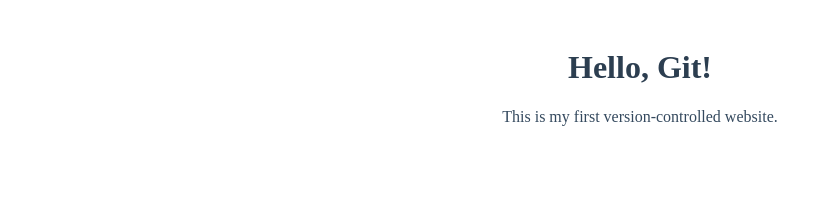
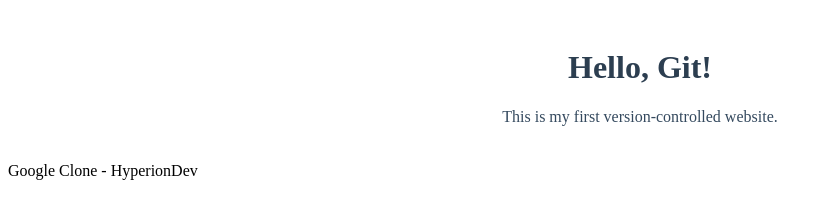
Before and after one commit to JulienNyambal-hyperiondev/version_control, a plain HTML site: page index.html in a window 1280 px wide. Shown: the whole page, without its empty margins (0-832 px from the left). Drawn offline with Linux system fonts and the light colour scheme.

Commit message:
Added footer, changed title

```diff
--- a/index.html
+++ b/index.html
@@ -3,7 +3,7 @@
 <head>
     <meta charset="UTF-8">
     <meta name="viewport" content="width=device-width, initial-scale=1.0">
-    <title>My First Git Project</title>
+    <title>Google</title>
     <link rel="stylesheet" href="styles.css">
 </head>
 <body>
@@ -11,5 +11,8 @@
         <h1>Hello, Git!</h1>
         <p>This is my first version-controlled website.</p>
     </div>
+    <footer>
+        Google Clone - HyperionDev
+    </footer>
 </body>
 </html>
```
